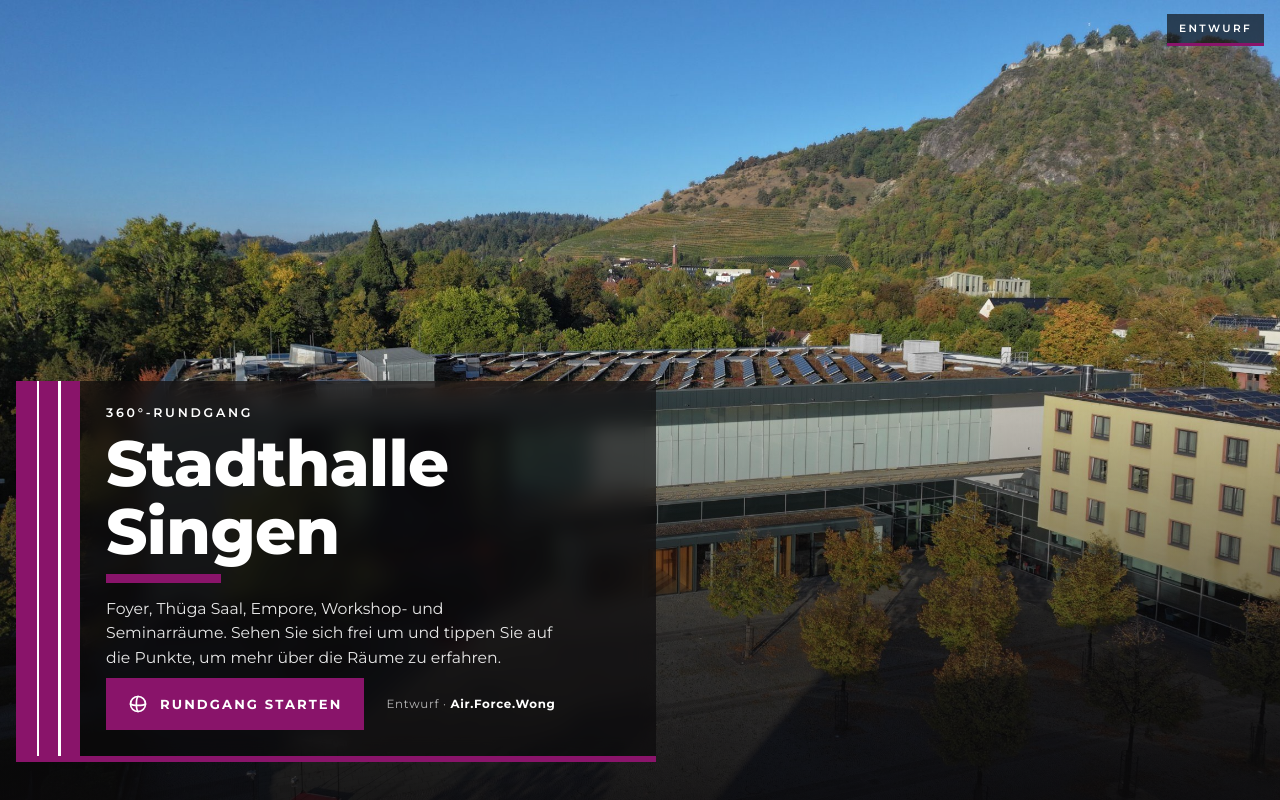
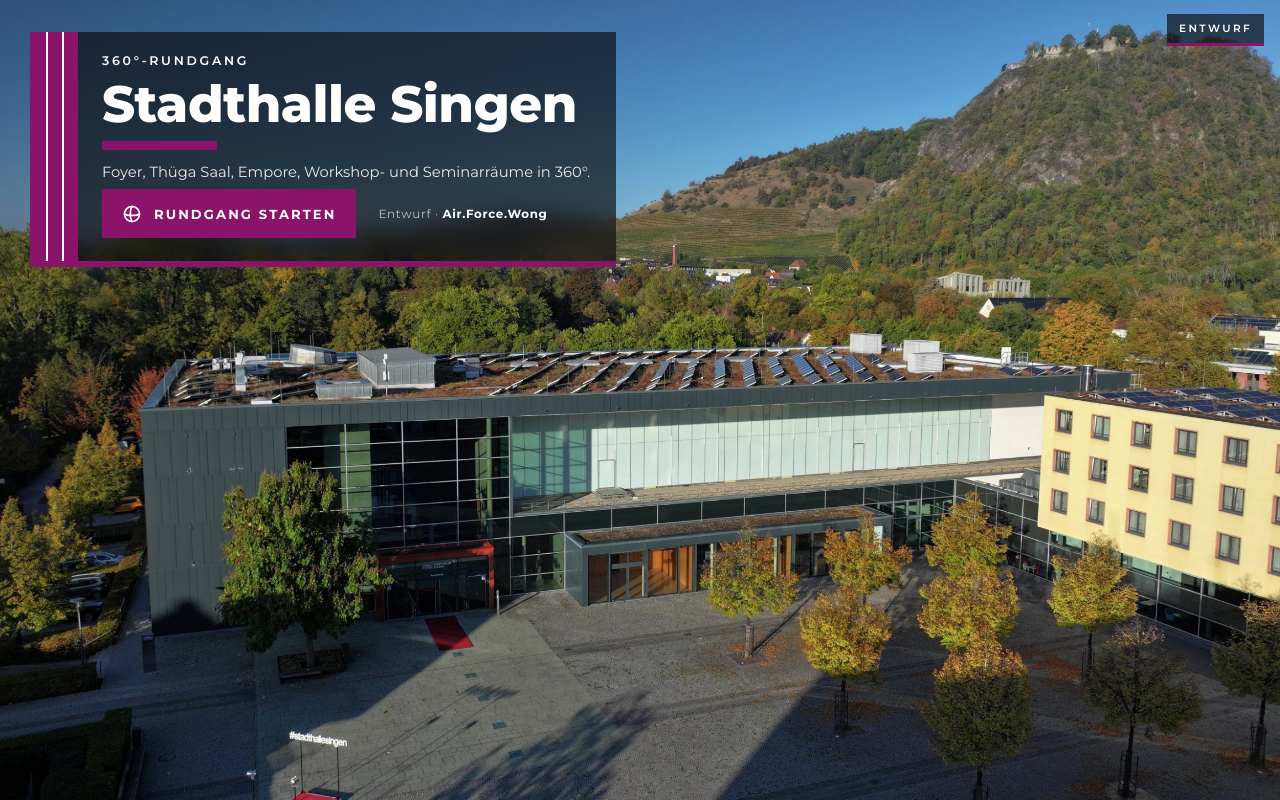
Before and after one commit to airforcewongofficial-commits/stadthalle-singen-rundgang, a plain HTML site: page index.html in a window 1280 px wide. Drawn offline with Linux system fonts and the light colour scheme.

Commit message:
Startseite: Banner oben links, Stadthalle frei
Co-Authored-By: Claude Opus 5.5 <noreply@anthropic.com>
Claude-Session: https://claude.ai/code/session_017DCUVVSwL6zrwejPGRsefE

```diff
--- a/index.html
+++ b/index.html
@@ -84,17 +84,20 @@ button{font:inherit;color:inherit}
 @keyframes fadeUp{from{opacity:0;transform:translateY(8px)}to{opacity:1;transform:none}}
 
 /* ---------- Startseite ---------- */
-.cover{position:absolute;inset:0;z-index:30;display:flex;align-items:flex-end;background:var(--black);transition:opacity .5s ease,visibility .5s}
+.cover{position:absolute;inset:0;z-index:30;display:flex;align-items:flex-start;background:var(--black);transition:opacity .5s ease,visibility .5s}
 .cover.is-hidden{opacity:0;visibility:hidden;pointer-events:none}
 .cover-img{position:absolute;inset:0;width:100%;height:100%;object-fit:cover;object-position:40% 50%}
-.cover::before{content:"";position:absolute;inset:0;background:linear-gradient(180deg,rgba(11,10,11,0) 35%,rgba(11,10,11,.55) 75%,rgba(11,10,11,.85) 100%);z-index:1}
-.cover-inner{position:relative;z-index:2;width:100%;padding:0 var(--gr) calc(var(--gb) + 30px) var(--gl)}
-.cover .banner{max-width:640px;--lamw:64px;--pad:24px 28px 26px 26px}
+.cover::before{content:"";position:absolute;inset:0;background:linear-gradient(160deg,rgba(11,10,11,.35) 0%,rgba(11,10,11,0) 45%);z-index:1}
+.cover-inner{position:relative;z-index:2;width:100%;padding:calc(var(--gt) + 18px) calc(var(--gr) + 110px) 0 calc(var(--gl) + 14px)}
+@media (max-width:600px){.cover-inner{padding:calc(var(--gt) + 52px) var(--gr) 0 var(--gl)}}
+.cover .banner{max-width:720px;width:max-content;--lamw:48px;--pad:clamp(14px,2.6vh,22px) 26px clamp(16px,2.8vh,24px) 24px}
+.cover .panel{gap:clamp(6px,1.2vh,10px)}
 .cover .kicker{font-size:.78rem}
-.cover .title{font-size:clamp(2.2rem,6.4vw,4rem)}
+.cover .title{font-size:clamp(1.7rem,min(4.2vw,6.4vh),3.2rem);white-space:nowrap}
 .cover .underline{width:clamp(80px,9vw,128px);height:clamp(6px,.7vw,9px)}
-.cover-text{margin:4px 0 0;max-width:44ch;font-size:.98rem;line-height:1.55;color:rgba(255,255,255,.9)}
-.cover-actions{display:flex;flex-wrap:wrap;align-items:center;gap:12px 22px;margin-top:8px}
+.cover-text{margin:2px 0 0;max-width:60ch;font-size:.92rem;line-height:1.5;color:rgba(255,255,255,.9)}
+.cover-actions{display:flex;flex-wrap:wrap;align-items:center;gap:12px 22px;margin-top:6px}
+.cover .btn{padding:clamp(11px,1.8vh,15px) 20px}
 .btn{appearance:none;border:0;border-radius:0;background:var(--magenta);color:var(--white);font-weight:700;font-size:.82rem;letter-spacing:.16em;text-transform:uppercase;padding:16px 22px;display:inline-flex;align-items:center;gap:12px;cursor:pointer;transition:background-color .2s ease,transform .2s ease}
 .btn:hover{background:#9f1a7c}
 .btn:active{transform:translateY(1px)}
@@ -166,7 +169,9 @@ button{font:inherit;color:inherit}
   .card span{font-size:.56rem;letter-spacing:.08em;padding:6px 7px 8px}
   .hint{white-space:normal;text-align:center;max-width:84vw;font-size:.62rem;letter-spacing:.12em}
   .cover .btn{font-size:.74rem;letter-spacing:.1em;padding:14px 18px}
-  .cover .banner{--lamw:40px;--pad:20px 20px 22px 20px}
+  .cover .banner{--lamw:30px;--pad:16px 18px 18px 18px;width:auto}
+  .cover .title{white-space:normal}
+  .cover-text,.cover .credit{display:none}
 }
 
 /* ---------- Hotspots ---------- */
@@ -291,7 +296,7 @@ button{font:inherit;color:inherit}
           <h2 class="title">Stadthalle Singen</h2>
           <span class="underline" aria-hidden="true"></span>
           <div class="stagger">
-            <p class="cover-text">Foyer, Thüga Saal, Empore, Workshop- und Seminarräume. Sehen Sie sich frei um und tippen Sie auf die Punkte, um mehr über die Räume zu erfahren.</p>
+            <p class="cover-text">Foyer, Thüga Saal, Empore, Workshop- und Seminarräume in 360°.</p>
             <div class="cover-actions">
               <button class="btn" type="button" id="startBtn">
                 <svg viewBox="0 0 24 24" fill="none" stroke="currentColor" stroke-width="2" stroke-linecap="round" stroke-linejoin="round" aria-hidden="true"><circle cx="12" cy="12" r="9"/><path d="M3 12c3 2.2 15 2.2 18 0"/><path d="M12 3c-2.6 3-2.6 15 0 18"/></svg>
```
